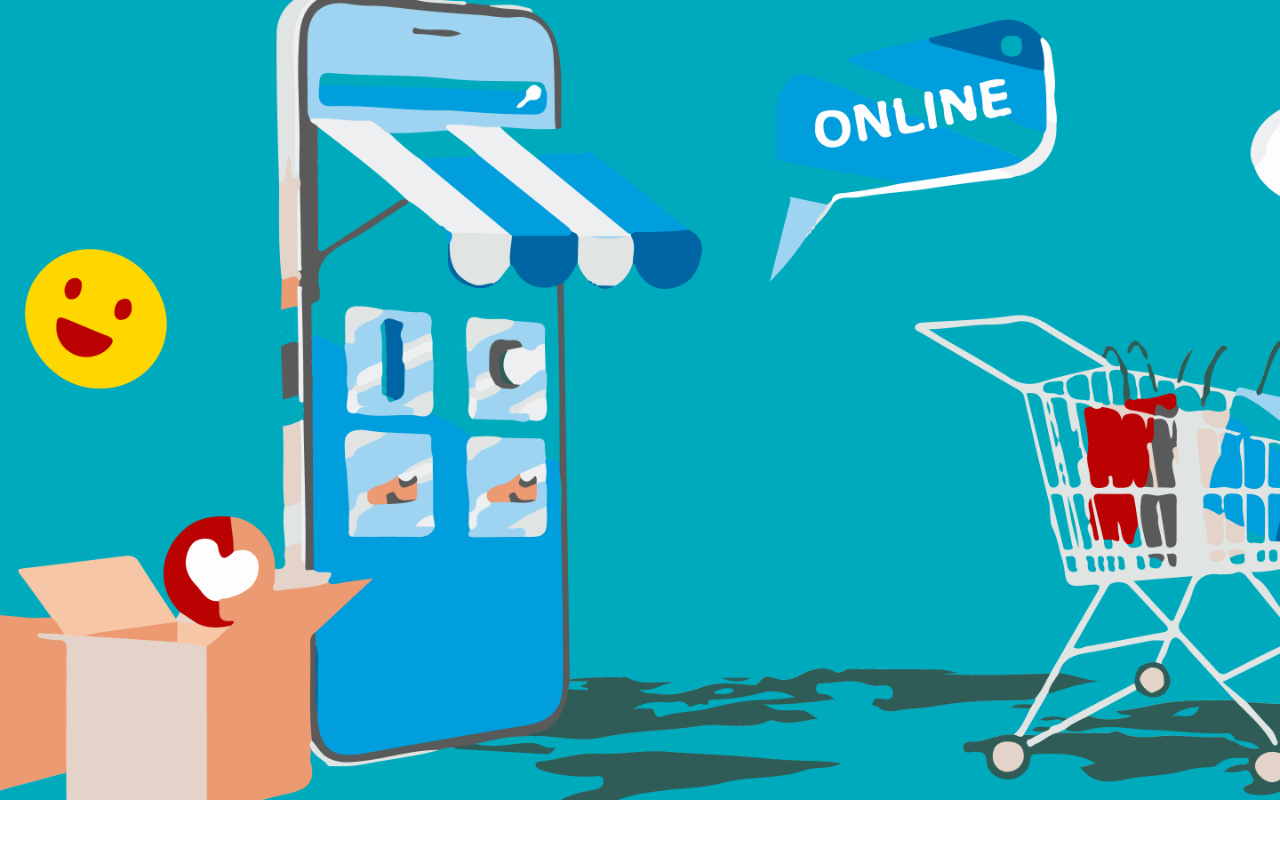
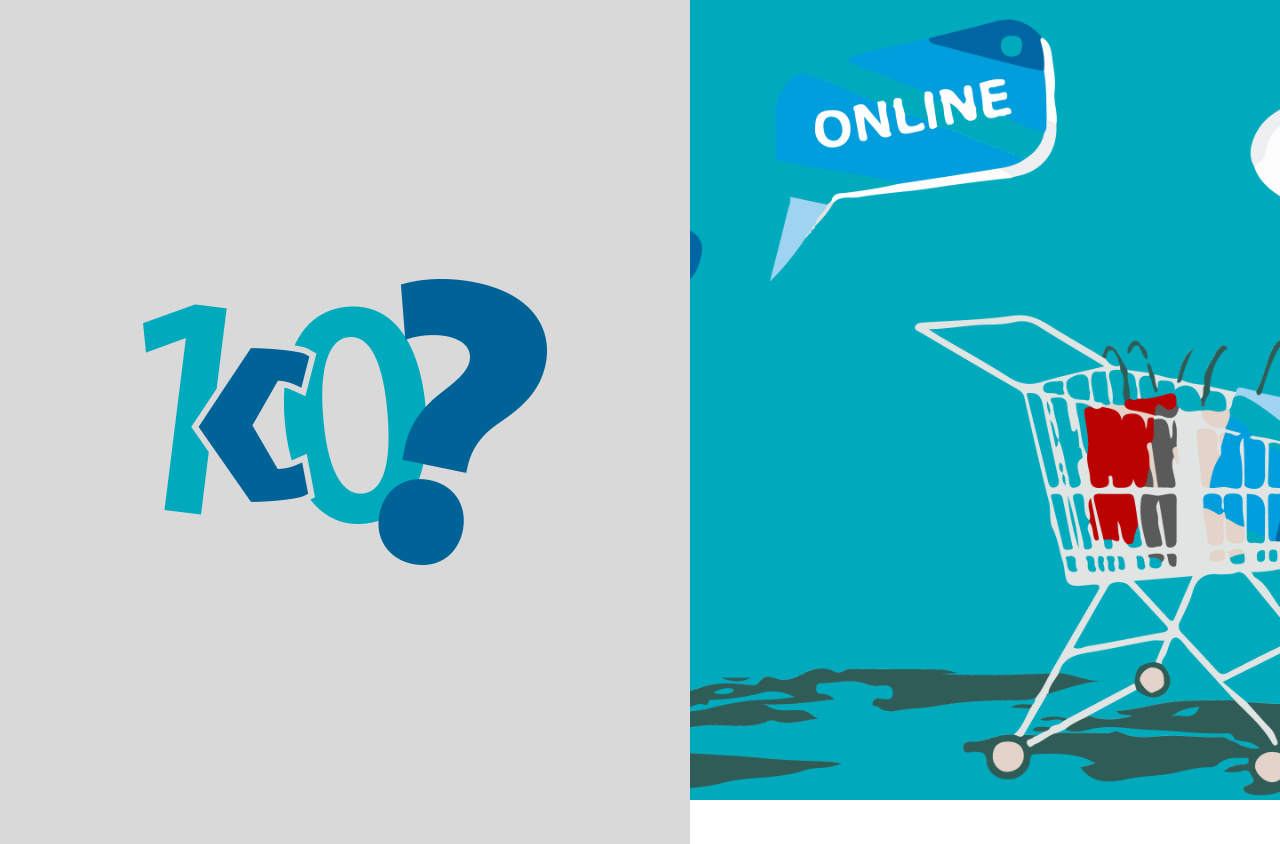
Before and after one commit to luanmvcosta0/vendas-online-frontend-reactjs, a React (Vite) app: page / in a window 1280 px wide. Before the commit the page ends 800 px from the top, so only its background shows below. Built offline with nearby package versions, Linux system fonts and the light colour scheme.

Commit message:
feat: create Login component

```diff
--- /dev/null
+++ b/src/index.css
@@ -0,0 +1,3 @@
+Body {
+    margin: 0px;
+}
--- a/src/main.tsx
+++ b/src/main.tsx
@@ -1,6 +1,7 @@
 import { StrictMode } from 'react'
 import { createRoot } from 'react-dom/client'
 import App from './App.tsx'
+import './index.css'
 
 createRoot(document.getElementById('root')!).render(
   <StrictMode>
--- a/src/modules/login/screens/LoginScreen.tsx
+++ b/src/modules/login/screens/LoginScreen.tsx
@@ -1,9 +1,15 @@
-import { BackgroundImage } from "../styles/loginScreen.styles";
+import { BackgroundImage, ContainerLogin, LimitedContainer, LogoImage } from "../styles/loginScreen.styles";
 
 const LoginScreen = () => {
     return (
     <div>
         <BackgroundImage src="public\background.png"/>
+
+        <ContainerLogin>
+            <LimitedContainer>
+                <LogoImage src="public\logo.png" />
+            </LimitedContainer>
+        </ContainerLogin>
     </div>
 )
 }
--- a/src/modules/login/styles/loginScreen.styles.ts
+++ b/src/modules/login/styles/loginScreen.styles.ts
@@ -1,7 +1,4 @@
-import { Typography } from 'antd';
 import styled from 'styled-components';
-
-const { Title } = Typography;
 
 export const ContainerLoginScreen = styled.div`
     width: 100%;
@@ -19,26 +16,22 @@ export const BackgroundImage = styled.img`
     z-index: -1;
 `;
 
-// export const TitleLogin = styled(Title)`
-//     color: #006397;
-// `;
+export const LogoImage = styled.img``;
 
-// export const ContainerLogin = styled.div`
-//     display: flex;
-//     align-items: center;
-//     justify-content: center;
-//     background-color: #d9d9d9;
-//     padding: 22px;
-//     width: 100%;
-//     height: 100vh;
-//     max-width: 646px;
-// `;
+export const ContainerLogin = styled.div`
+    display: flex;
+    align-items: center;
+    justify-content: center;
+    background-color: #d9d9d9;
+    padding: 22px;
+    width: 100%;
+    height: 100vh;
+    max-width: 646px;
+    `;
 
-// export const LimitedContainer = styled.div`
-//     width: 100%;
-//     max-width: 498px;
-//     display: flex;
-//     justify-content: center;
-//     align-items: center;
-//     flex-direction: column;
-// `;
+export const LimitedContainer = styled.div`
+    width: 100%;
+    max-width: 498px;
+    display: flex;
+    justify-content: center;
+`;
```
Also changed, not shown: public/logo.png (added).
